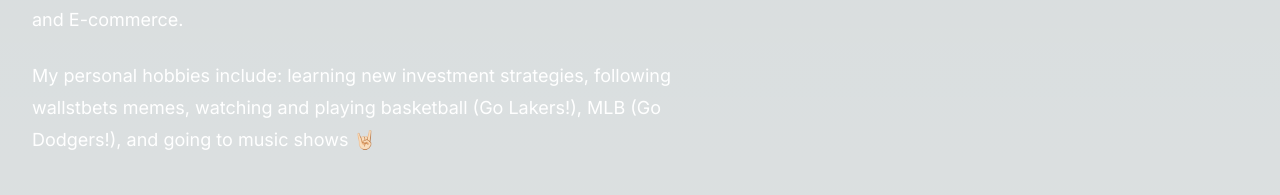
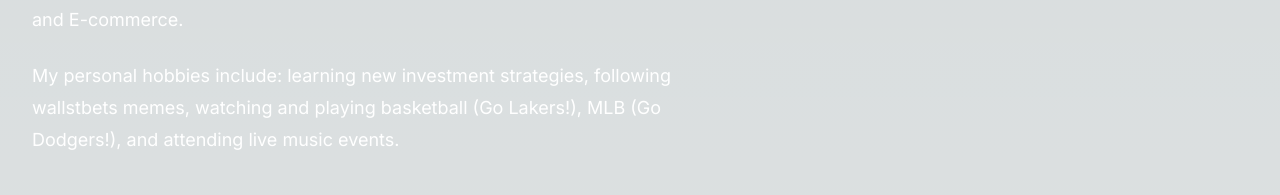
Before and after one commit to eulloa10/edgar-personal-website-2, a Next.js app in the folder portfolio/: page / in a window 1280 px wide. Shown: the part 504-699 px from the top of the page. Built offline with nearby package versions, Linux system fonts and the light colour scheme.

Commit message:
updated bio

```diff
--- a/portfolio/src/app/components/about.js
+++ b/portfolio/src/app/components/about.js
@@ -27,7 +27,7 @@
             My professional focus spans Fintech, Real Estate, Entertainment, Healthcare, and E-commerce.
           </p>
           <p className="mt-6 text-lg leading-8 text-white">
-            My personal hobbies include: learning new investment strategies, following wallstbets memes, watching and playing basketball (Go Lakers!), MLB (Go Dodgers!), and going to music shows 🤘🏻
+            My personal hobbies include: learning new investment strategies, following wallstbets memes, watching and playing basketball (Go Lakers!), MLB (Go Dodgers!), and attending live music events.
           </p>
           <a
             href="https://drive.google.com/file/d/1Pj-m5KW7XvfD_HblYKcJqUffrXHw2VCJ/view?usp=drive_link" target="_blank"
```
